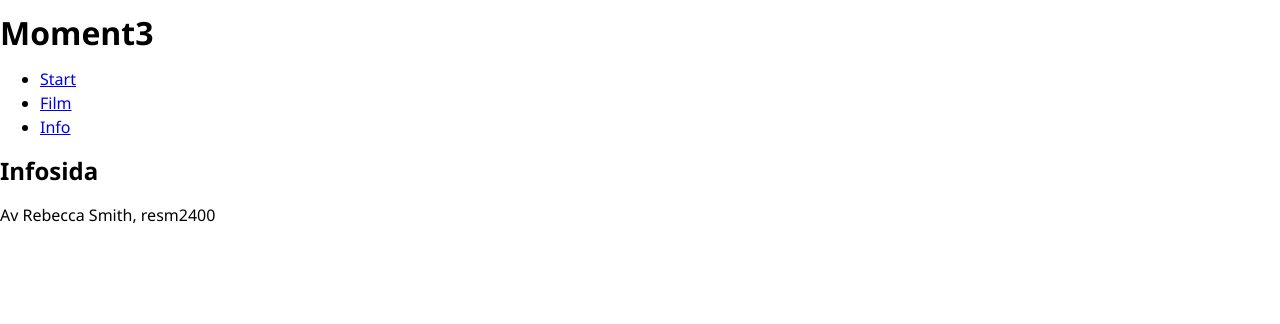
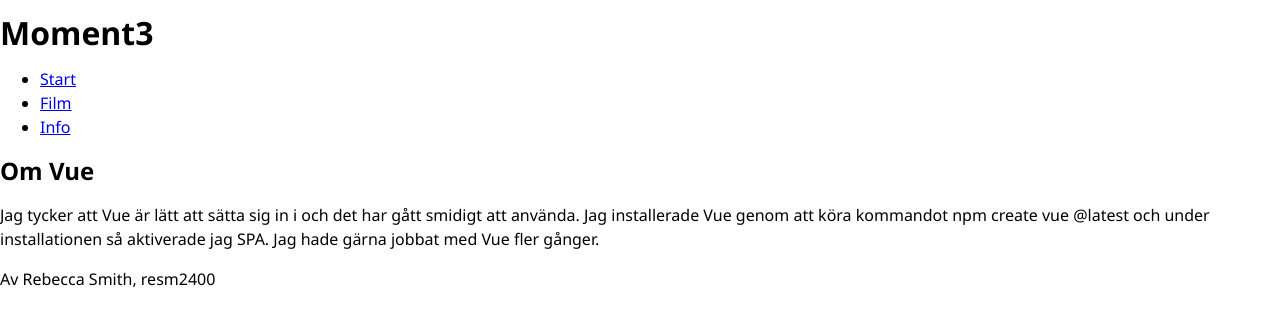
Before and after one commit to Rebexian87/moment3_vue, a Vue app: page /info in a window 1280 px wide. Shown: the top 324 px of the page. Built offline with nearby package versions, Linux system fonts and the light colour scheme.

Commit message:
Added text and banner

```diff
--- a/src/views/informationView.vue
+++ b/src/views/informationView.vue
@@ -1,5 +1,8 @@
 <template>
-    <h2>Infosida</h2>
+    <h2>Om Vue</h2>
+    <p>Jag tycker att Vue är lätt att sätta sig in i och det har gått smidigt att använda. Jag installerade
+        Vue genom att köra kommandot npm create vue @latest och under installationen så aktiverade jag SPA. Jag hade gärna
+        jobbat med Vue fler gånger.   </p>
 </template>
 
 <script setup>
--- a/src/views/startView.vue
+++ b/src/views/startView.vue
@@ -1,5 +1,7 @@
 <template>
-    <h2>Startsida</h2>
+    <img src="../assets/banner.jpg" alt="">
+    <h2>Filmer- Startsida</h2>
+    <p>Denna sidor visar upp mitt fritidsintresse gällande att se på film. Den visar upp titeln, premiäråret samt om jag har sett filmen eller inte. </p>
 </template>
 
 <script setup>
```
Also changed, not shown: src/assets/banner.jpg (added).
